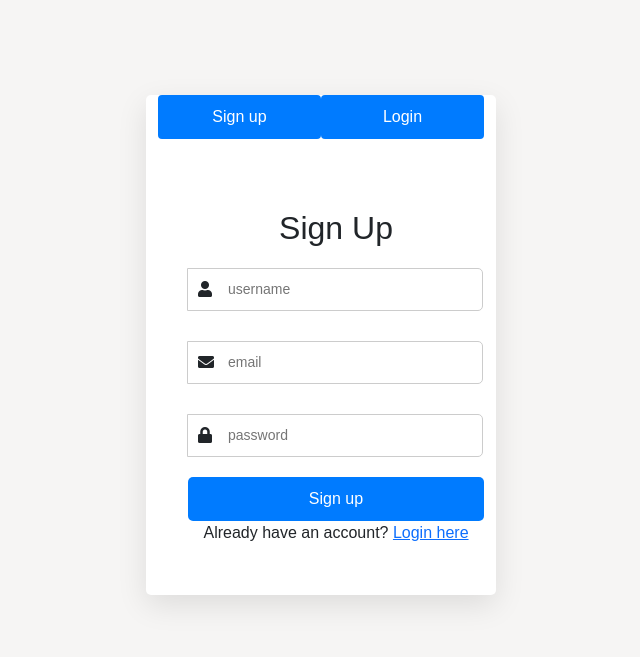
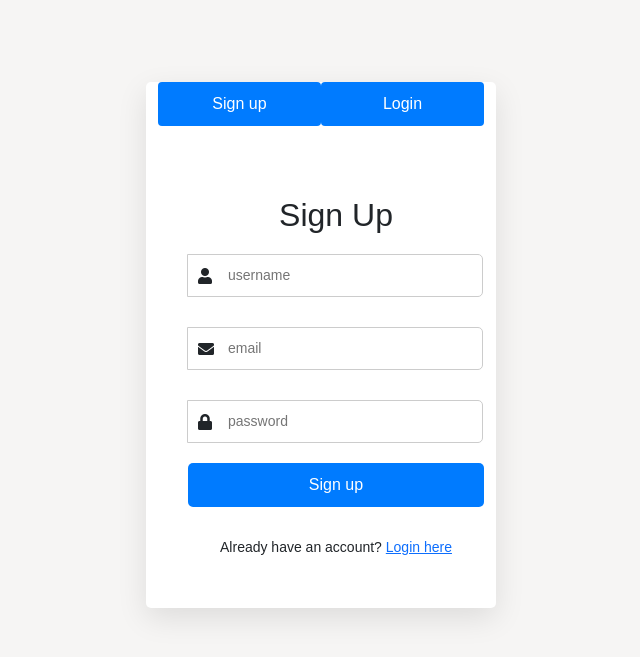
Before and after one commit to samuelkanyingi/quiz_web_app, a Flask app: page /login in a window 1280 px wide. Shown: the top 657 px of the page, without its empty margins (319-959 px from the left). Run offline with Flask 3, Linux system fonts and the light colour scheme; some libraries are stand-ins or nearby versions.

Commit message:
style(auth-form): add space below signup button to improve user experience
- Add margin-top to improve user experience and avoid over crowding

```diff
--- a/templates/index.html
+++ b/templates/index.html
@@ -109,6 +109,11 @@
     .input-group input {
         padding: 10px 10px 10px 40px;
     }
+    .toggle-text {
+        margin-top: 30px;
+        font-size: 14px;
+    }
+
     </style>
 
 </head>
```
